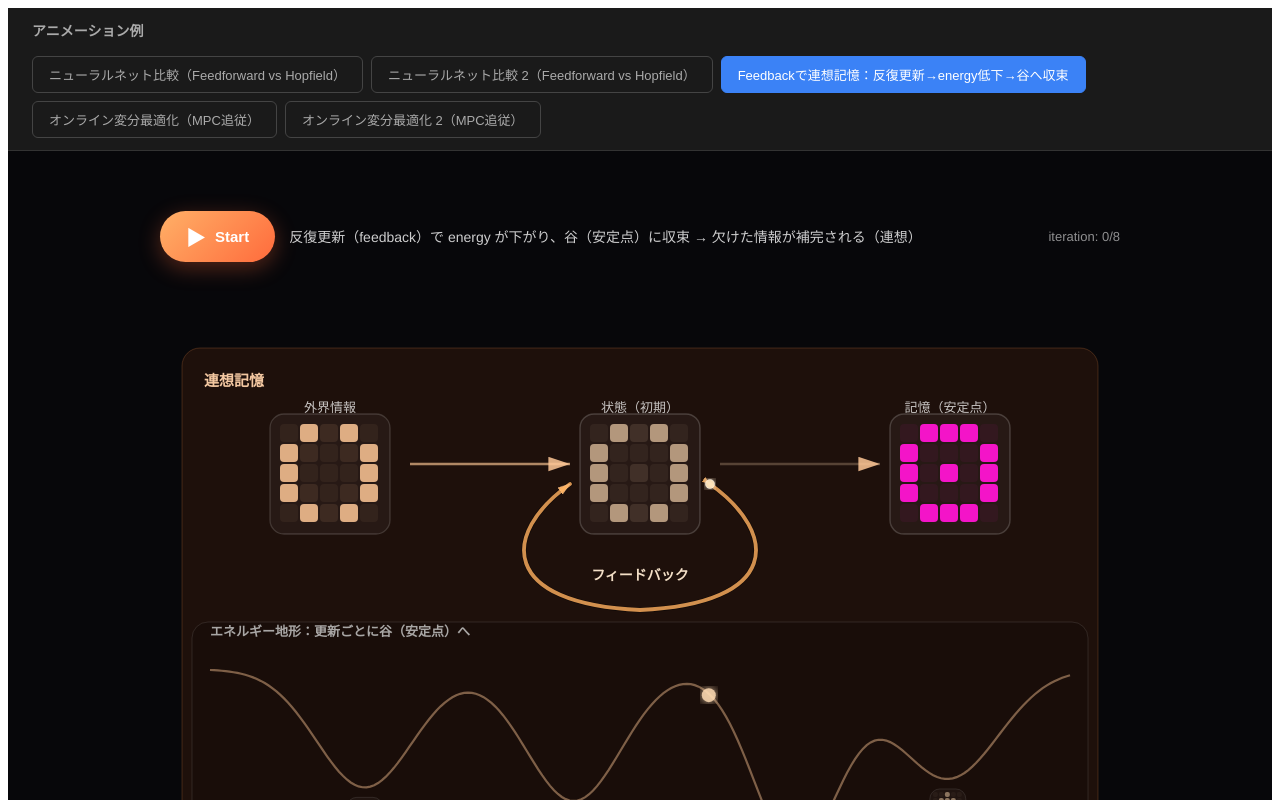
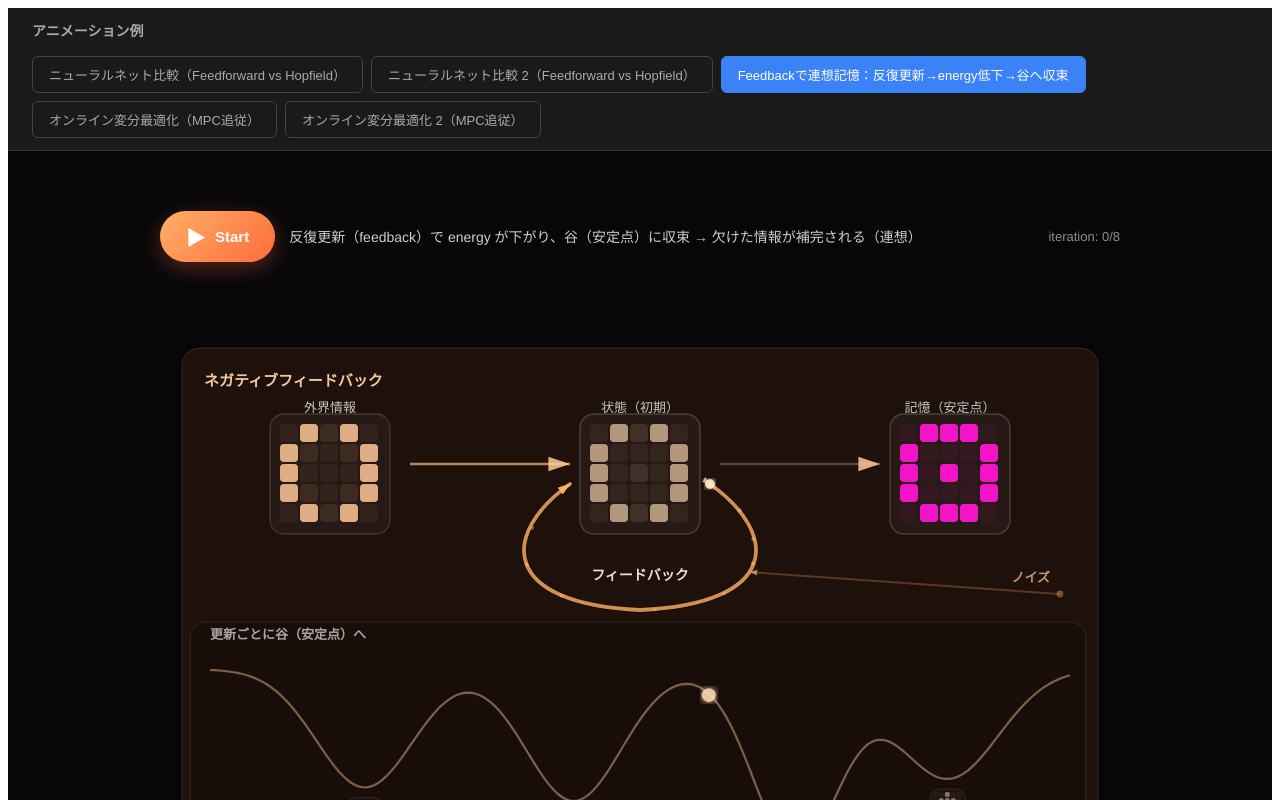
Before and after one commit to keigo1110/claude_animation, a React (Vite) app: page / in a window 1280 px wide. Both pictures are taken after a click on the button "Feedbackで連想記憶：反復更新→energy低下→谷へ収束". Shown: the top 800 px of the page. Built offline with nearby package versions, Linux system fonts and the light colour scheme.

Commit message:
save-process

```diff
--- a/src/animations/NeuralNetworkComparison_3.jsx
+++ b/src/animations/NeuralNetworkComparison_3.jsx
@@ -341,14 +341,49 @@ export default function FeedbackAssociativeMemoryClean() {
       `C ${feedbackLoop.p4.x} ${feedbackLoop.p4.y}, ${feedbackLoop.p5.x} ${feedbackLoop.p5.y}, ${feedbackLoop.p6.x} ${feedbackLoop.p6.y}`,
     [feedbackLoop]
   );
+  const feedbackPointAt = useCallback(
+    (s) => {
+      if (s <= 0.5) {
+        const u = s * 2;
+        return cubicBezierPoint(feedbackLoop.p0, feedbackLoop.p1, feedbackLoop.p2, feedbackLoop.p3, u);
+      }
+      const u = (s - 0.5) * 2;
+      return cubicBezierPoint(feedbackLoop.p3, feedbackLoop.p4, feedbackLoop.p5, feedbackLoop.p6, u);
+    },
+    [feedbackLoop]
+  );
   const feedbackBall = useMemo(() => {
-    if (feedbackPhase <= 0.5) {
-      const u = feedbackPhase * 2;
-      return cubicBezierPoint(feedbackLoop.p0, feedbackLoop.p1, feedbackLoop.p2, feedbackLoop.p3, u);
-    }
-    const u = (feedbackPhase - 0.5) * 2;
-    return cubicBezierPoint(feedbackLoop.p3, feedbackLoop.p4, feedbackLoop.p5, feedbackLoop.p6, u);
-  }, [feedbackPhase, feedbackLoop]);
+    return feedbackPointAt(feedbackPhase);
+  }, [feedbackPhase, feedbackPointAt]);
+  const feedbackNoisePoints = useMemo(() => {
+    const seeds = [0.08, 0.16, 0.24, 0.36, 0.48, 0.62, 0.74, 0.86];
+    return seeds.map((s, i) => {
+      const base = feedbackPointAt(s);
+      const phase = feedbackPhase * Math.PI * 2;
+      const angle = 2 * Math.PI * (s + 0.12 * Math.sin(step * 0.6 + i));
+      const radius = 2.2 + 1.6 * Math.sin(phase + i);
+      return {
+        x: base.x + radius * Math.cos(angle),
+        y: base.y + radius * Math.sin(angle),
+        a: 0.25 + 0.25 * Math.sin(phase + i * 1.3),
+      };
+    });
+  }, [feedbackPointAt, feedbackPhase, step]);
+  const interferenceArrow = useMemo(() => {
+    const source = { x: 900, y: 320 };
+    const target = feedbackPointAt(0.28);
+    const phase = feedbackPhase;
+    const tIn = clamp(phase, 0, 1);
+    return {
+      sx: source.x,
+      sy: source.y,
+      tx: target.x,
+      ty: target.y,
+      px: lerp(source.x, target.x, tIn),
+      py: lerp(source.y, target.y, tIn),
+      a: 0.25 + 0.55 * Math.sin(phase * Math.PI),
+    };
+  }, [feedbackPointAt, feedbackPhase]);
 
   return (
     <div
@@ -435,7 +470,7 @@ export default function FeedbackAssociativeMemoryClean() {
         {/* background card */}
         <rect x="22" y="74" width={W - 44} height={H - 96} rx="18" fill="rgba(34,18,12,0.88)" stroke="rgba(220,130,70,0.24)" />
         <text x="44" y="112" fill="rgba(255,210,170,0.95)" fontSize="15" fontWeight="900">
-          連想記憶
+          ネガティブフィードバック
         </text>
 
         {/* left: cue */}
@@ -470,6 +505,44 @@ export default function FeedbackAssociativeMemoryClean() {
           markerStart="url(#feedbackArrowSmall)"
           markerEnd="url(#feedbackArrow)"
         />
+        {/* subtle noise around feedback loop */}
+        {feedbackNoisePoints.map((p, i) => (
+          <circle
+            key={`fb-noise-${i}`}
+            cx={p.x}
+            cy={p.y}
+            r={2}
+            fill={`rgba(255,210,150,${0.25 + 0.35 * p.a})`}
+          />
+        ))}
+        {/* single conceptual interference arrow merging into the loop */}
+        <g opacity={0.85}>
+          <line
+            x1={interferenceArrow.sx}
+            y1={interferenceArrow.sy}
+            x2={interferenceArrow.tx}
+            y2={interferenceArrow.ty}
+            stroke={`rgba(255,150,90,${0.25 + 0.35 * interferenceArrow.a})`}
+            strokeWidth="2"
+            markerEnd="url(#feedbackArrowSmall)"
+          />
+          <text
+            x={interferenceArrow.sx - 10}
+            y={interferenceArrow.sy - 12}
+            textAnchor="end"
+            fill="rgba(255,200,150,0.85)"
+            fontSize="13"
+            fontWeight="700"
+          >
+            ノイズ
+          </text>
+          <circle
+            cx={interferenceArrow.px}
+            cy={interferenceArrow.py}
+            r={3.4}
+            fill={`rgba(255,170,110,${0.35 + 0.45 * interferenceArrow.a})`}
+          />
+        </g>
         {/* feedback "information" ball */}
         <circle
           cx={feedbackBall.x}
@@ -486,14 +559,14 @@ export default function FeedbackAssociativeMemoryClean() {
 
         {/* energy landscape */}
         <g>
-          <text x={energyBox.x} y={energyBox.y - 8} fill="rgba(255,255,255,0.78)" fontSize="13" fontWeight="900">
-            エネルギー地形：更新ごとに谷（安定点）へ
+          <text x={energyBox.x} y={energyBox.y - 5} fill="rgba(255,255,255,0.78)" fontSize="13" fontWeight="900">
+            更新ごとに谷（安定点）へ
           </text>
           <rect
-            x={energyBox.x - 18}
+            x={energyBox.x - 20}
             y={energyBox.y - 22}
             width={energyBox.w + 36}
-            height={energyBox.h + 20}
+            height={energyBox.h + 70}
             rx="16"
             fill="rgba(0,0,0,0.18)"
             stroke="rgba(255,255,255,0.10)"
```
